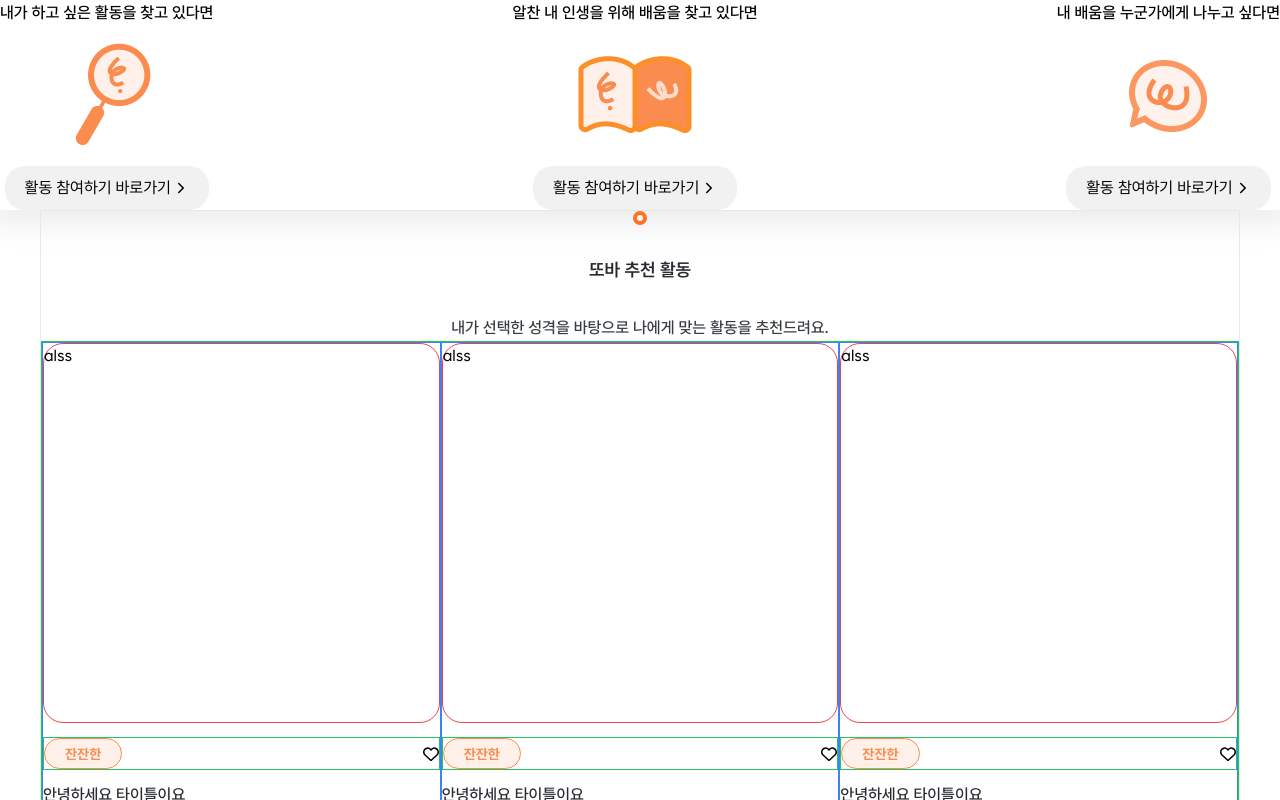
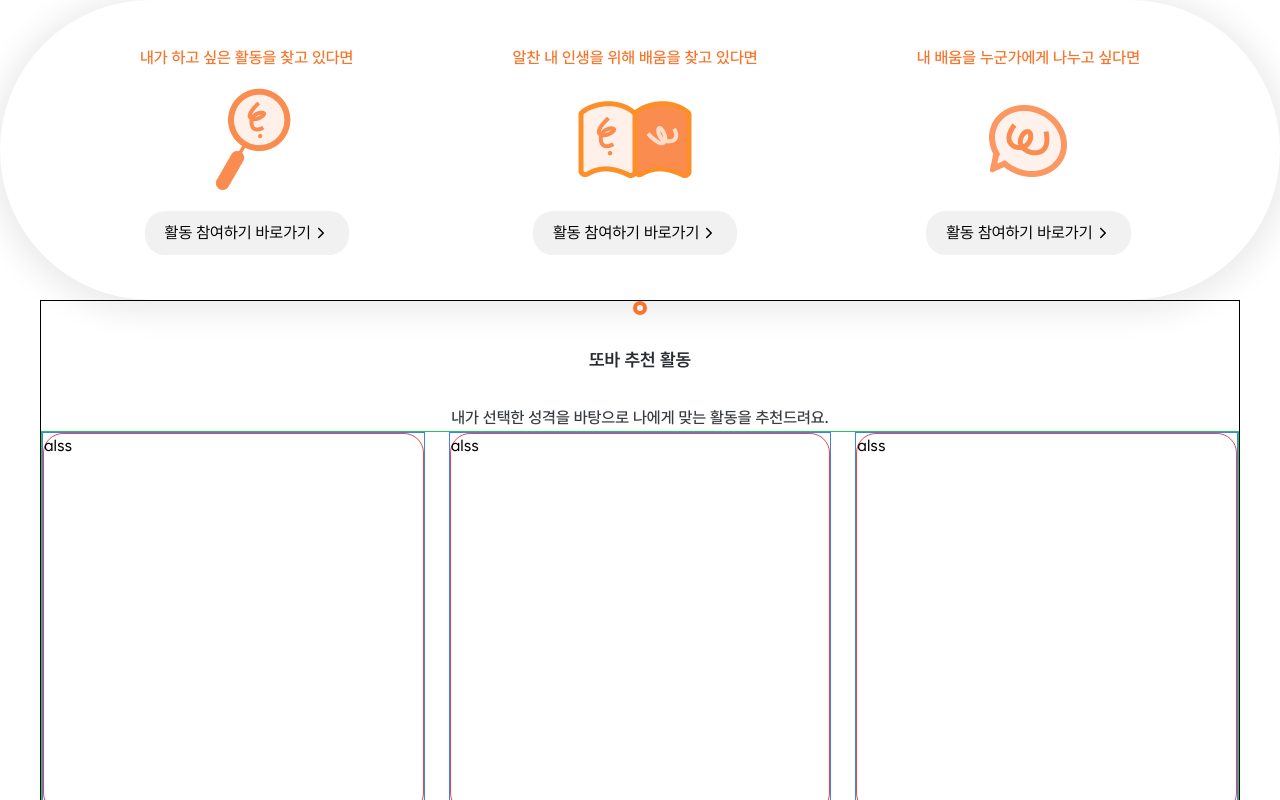
Before and after one commit to Kusitms-29th-Meetup-TeamE/Frontend, a Next.js app: page / in a window 1280 px wide. Shown: the top 800 px of the page. Built offline with nearby package versions, Linux system fonts and the light colour scheme.

Commit message:
🌈 Update(#8): add config-content

```diff
--- a/tailwind.config.ts
+++ b/tailwind.config.ts
@@ -4,6 +4,7 @@ const config: Config = {
   content: [
     './src/pages/**/*.{js,ts,jsx,tsx,mdx}',
     './src/components/**/*.{js,ts,jsx,tsx,mdx}',
+    './src/containers/**/*.{js,ts,jsx,tsx,mdx}',
     './src/app/**/*.{js,ts,jsx,tsx,mdx}',
   ],
   theme: {
```
